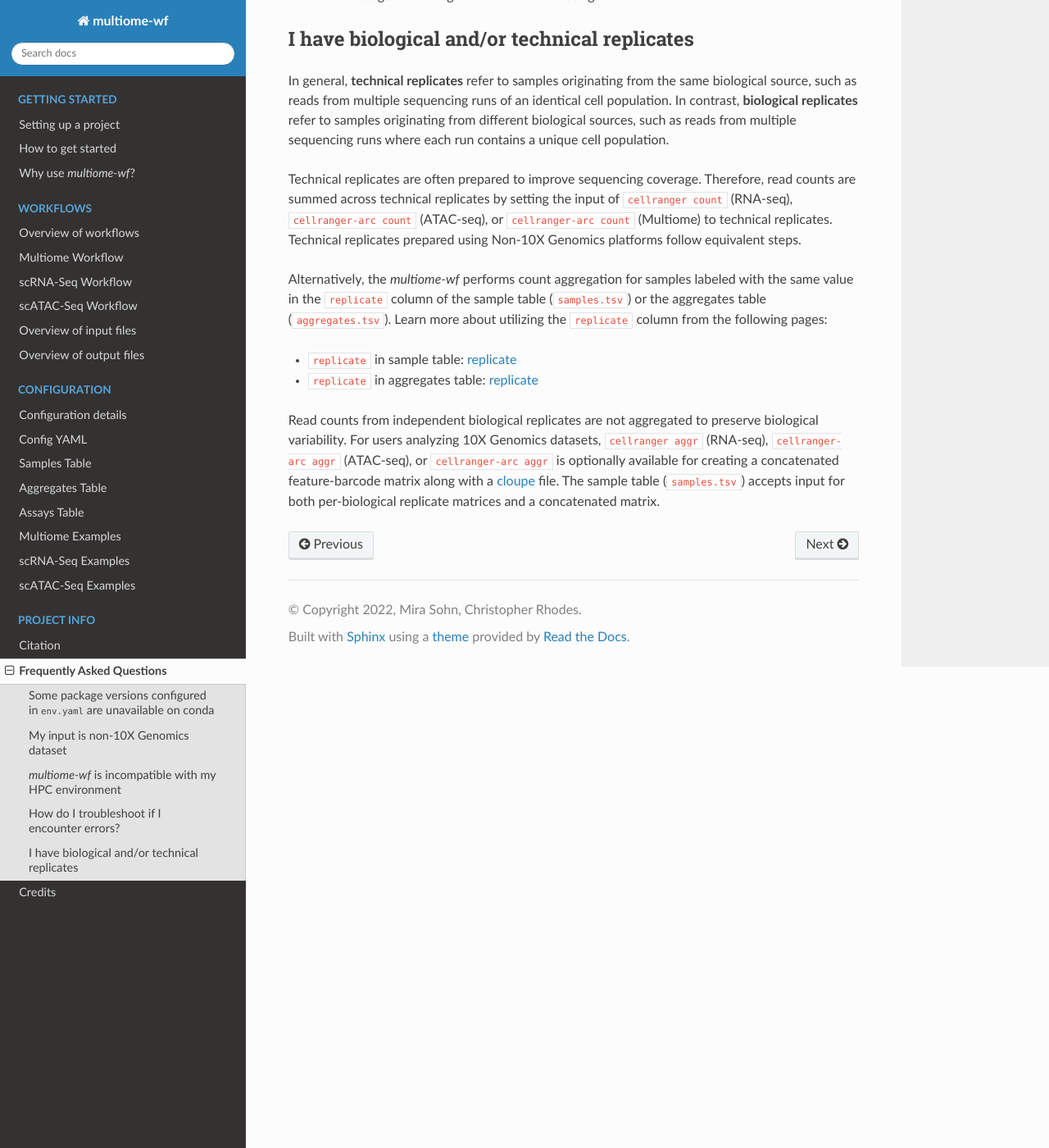
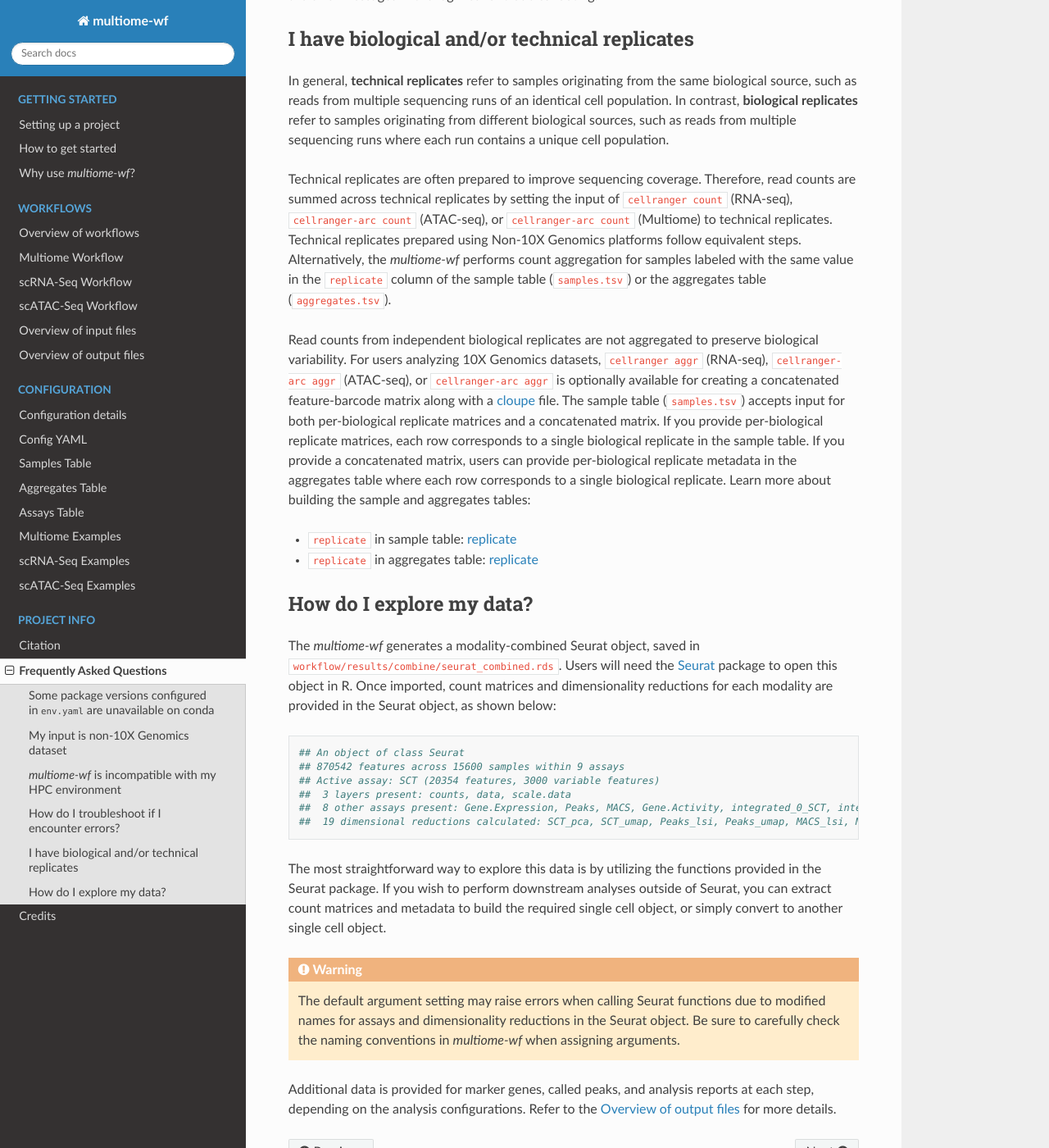
Before and after one commit to NICHD-BSPC/multiome-wf, a Sphinx documentation site: the page built from docs/project-info/faq.rst, in a window 1280 px wide and 1400 px high, scrolled down 1016 px. Shown: the whole window at 82% size. Built offline with Sphinx 7.4.7 and the Read the Docs theme 2.0.0, drawn with Linux system fonts in a browser that asks for light colours.

Commit message:
documentation update - QnA

```diff
--- a/docs/project-info/faq.rst
+++ b/docs/project-info/faq.rst
@@ -57,15 +57,10 @@ reads from multiple sequencing runs where each run contains a unique cell popula
 Technical replicates are often prepared to improve sequencing coverage. Therefore, read counts are
 summed across technical replicates by setting the input of ``cellranger count`` (RNA-seq),
 ``cellranger-arc count`` (ATAC-seq), or ``cellranger-arc count`` (Multiome) to technical replicates.
-Technical replicates prepared using Non-10X Genomics platforms follow equivalent steps.
-
-Alternatively, the `multiome-wf` performs count aggregation for samples labeled with the same value
+Technical replicates prepared using Non-10X Genomics platforms follow equivalent steps. Alternatively,
+the `multiome-wf` performs count aggregation for samples labeled with the same value
 in the ``replicate`` column of the sample table (``samples.tsv``) or the aggregates table
-(``aggregates.tsv``). Learn more about utilizing the ``replicate`` column from the following
-pages:
-
-- ``replicate`` in sample table: :ref:`samples-replicate`
-- ``replicate`` in aggregates table: :ref:`aggr-replicate`
+(``aggregates.tsv``).
 
 Read counts from independent biological replicates are not aggregated to preserve biological
 variability. For users analyzing 10X Genomics datasets, ``cellranger aggr`` (RNA-seq),
@@ -73,3 +68,42 @@ variability. For users analyzing 10X Genomics datasets, ``cellranger aggr`` (RNA
 a concatenated feature-barcode matrix along with a `cloupe
 <https://www.10xgenomics.com/support/software/loupe-browser/latest>`_ file. The sample table
 (``samples.tsv``) accepts input for both per-biological replicate matrices and a concatenated matrix.
+If you provide per-biological replicate matrices, each row corresponds to a single biological replicate
+in the sample table. If you provide a concatenated matrix, users can provide per-biological replicate
+metadata in the aggregates table where each row corresponds to a single biological replicate.
+Learn more about building the sample and aggregates tables:
+
+- ``replicate`` in sample table: :ref:`samples-replicate`
+- ``replicate`` in aggregates table: :ref:`aggr-replicate`
+
+How do I explore my data?
+-------------------------
+
+The `multiome-wf` generates a modality-combined Seurat object, saved in
+``workflow/results/combine/seurat_combined.rds``. Users will need the `Seurat
+<https://satijalab.org/seurat/>`_ package to open this object in R. Once imported, count matrices
+and dimensionality reductions for each modality are provided in the Seurat object, as shown below:
+
+.. code-block:: r
+
+   ## An object of class Seurat
+   ## 870542 features across 15600 samples within 9 assays
+   ## Active assay: SCT (20354 features, 3000 variable features)
+   ##  3 layers present: counts, data, scale.data
+   ##  8 other assays present: Gene.Expression, Peaks, MACS, Gene.Activity, integrated_0_SCT, integrated_1_Peaks, integrated_2_MACS, integrated_3_Gene.Activity
+   ##  19 dimensional reductions calculated: SCT_pca, SCT_umap, Peaks_lsi, Peaks_umap, MACS_lsi, MACS_umap, Gene.Activity_pca, Gene.Activity_umap, pca, integrated_0_pca, integrated_0_umap, integrated_1_lsi, integrated_1_umap, integrated_2_lsi, integrated_2_umap, integrated_3_pca, integrated_3_umap, wnn_0_umap, wnn_1_umap
+
+
+The most straightforward way to explore this data is by utilizing the functions provided in the Seurat
+package. If you wish to perform downstream analyses outside of Seurat, you can extract count matrices
+and metadata to build the required single cell object, or simply convert to another single cell object.
+
+.. warning::
+
+   The default argument setting may raise errors when calling Seurat functions due to modified
+   names for assays and dimensionality reductions in the Seurat object. Be sure to carefully check
+   the naming conventions in `multiome-wf` when assigning arguments.
+
+
+Additional data is provided for marker genes, called peaks, and analysis reports at each step,
+depending on the analysis configurations. Refer to the :ref:`overview-output` for more details.
```
